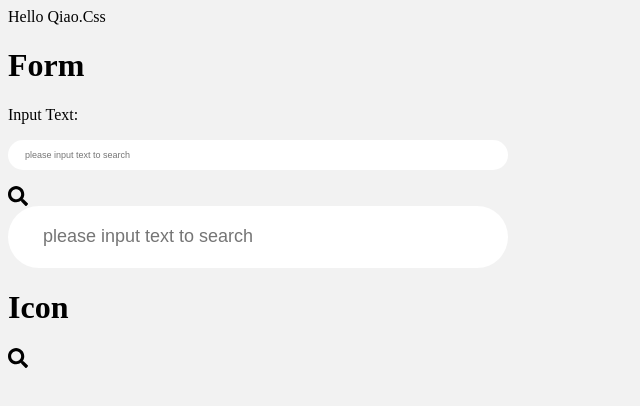
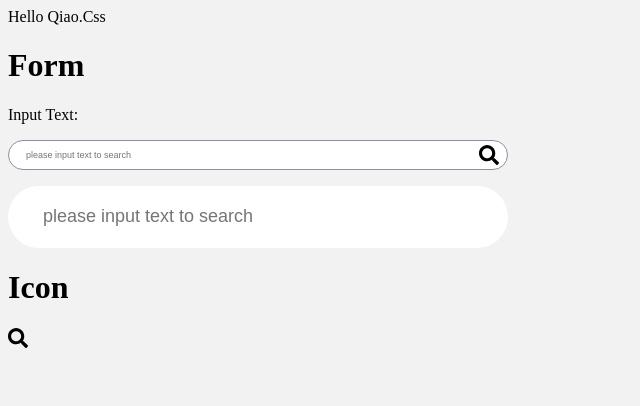
Before and after one commit to IsQiao/Qiao.Css, a website built with webpack: page src/index.html in a window 1280 px wide. Shown: the whole page, without its empty margins (0-640 px from the left). Built offline with nearby package versions, Linux system fonts and the light colour scheme.

Commit message:
input text small

```diff
--- a/src/css/_common.scss
+++ b/src/css/_common.scss
@@ -1,11 +1,24 @@
 body {
     background-color: #f2f2f2;
-  }
+}
 
-  .w-100 {
+.w-100 {
     width: 100%;
-  }
+}
 
-  .mb-1{
-      margin-bottom: 16px;
-  }
+.mb-1 {
+    margin-bottom: 16px;
+}
+
+.bd-1 {
+    border: 1px solid;
+}
+
+.pos-feedback-s {
+    position: absolute;
+    top: 5px;
+    z-index: 2;
+    display: block;
+    right: 9px;
+    cursor: pointer;
+}
--- a/src/css/_form.scss
+++ b/src/css/_form.scss
@@ -1,15 +1,19 @@
+.form {
+  .from-group {
+    margin-bottom: 1rem;
+  }
+}
+
+.input-box {
+  position: relative;
+}
+
 input {
   outline: none;
   border: none;
 
   $input-font-size-s: 9px;
   $input-height-s: 31px;
-
-  .form {
-    .from-group {
-      margin-bottom: 1rem;
-    }
-  }
 
   &.q-input {
     position: relative;
--- a/src/index.html
+++ b/src/index.html
@@ -5,10 +5,13 @@
     <body>
         Hello Qiao.Css
         <h1>Form</h1>
-        <form style="max-width: 500px;">
+        <form style="max-width: 500px; ">
             <p>Input Text:</p>
-            <input type="text" class="q-input q-input-s w-100 mb-1" placeholder="please input text to search"><i class="i i-search"></i>
-            <input type="text" class="q-input q-input-m w-100" placeholder="please input text to search">
+            <div class="input-box">
+                <input type="text" class="q-input q-input-s w-100 mb-1 bd-1" placeholder="please input text to search">
+                <i class="i i-search pos-feedback-s"></i>
+            </div>
+           <input type="text" class="q-input q-input-m w-100" placeholder="please input text to search">
         </form>
         <h1>Icon</h1>
         <div>
```
